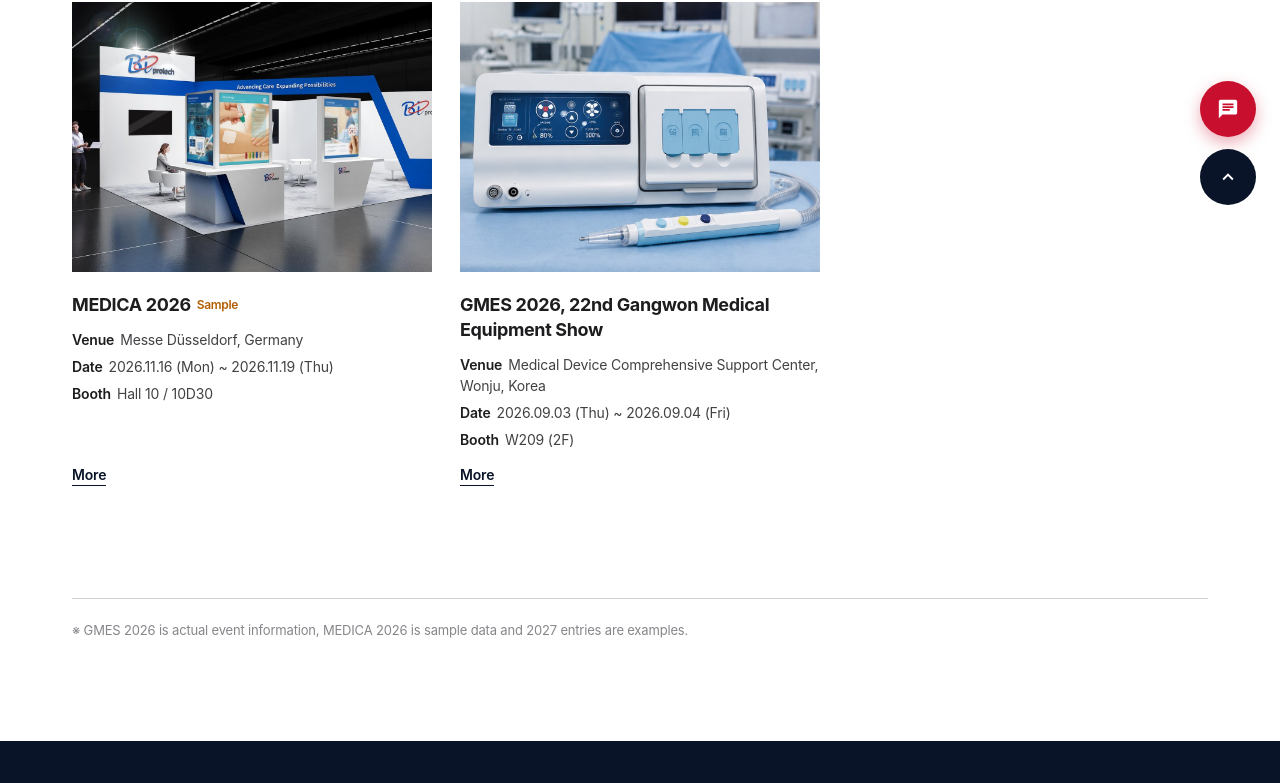
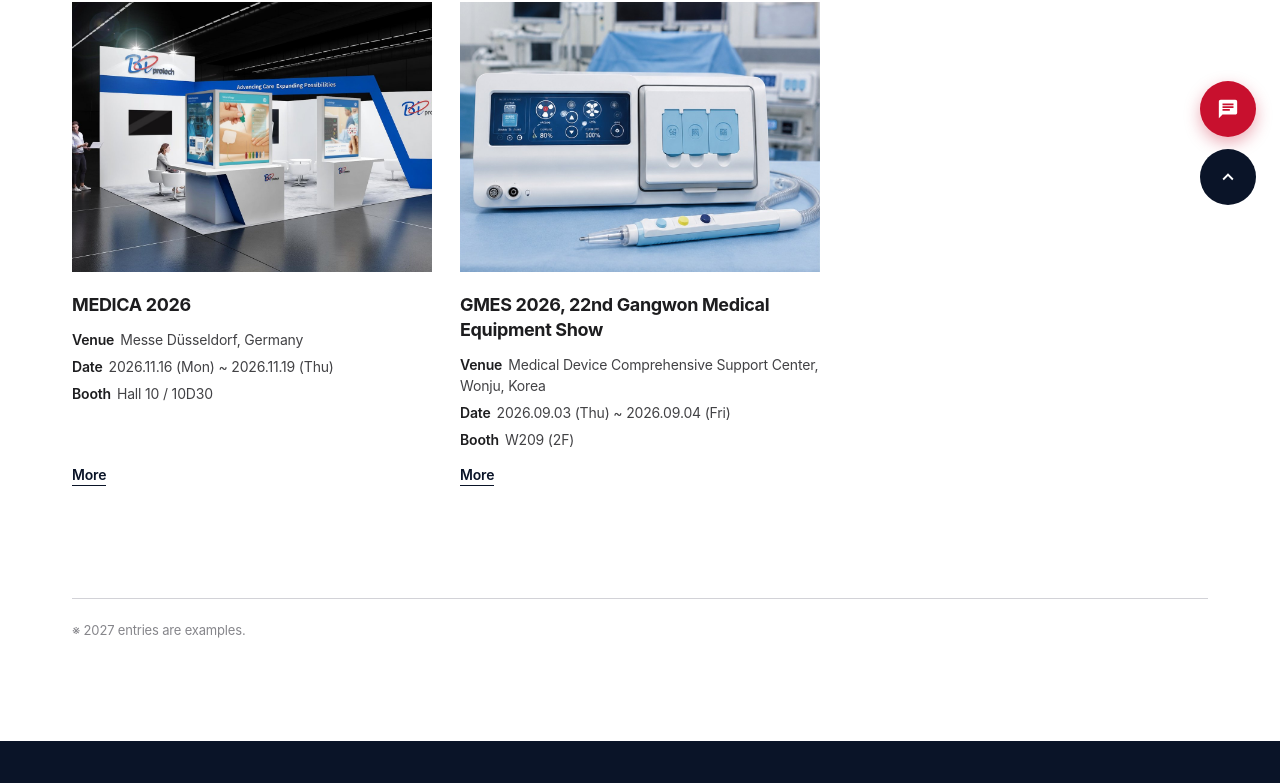
Before and after one commit to bioprotech-official/bioprotech-site, a plain HTML site: page news/exhibition.html in a window 1280 px wide. Shown: the part 571-1354 px from the top of the page. Drawn offline with Linux system fonts and the light colour scheme; a web font is replaced by a local one.

Commit message:
Remove MEDICA sample labels (261111)

```diff
--- a/news/exhibition.html
+++ b/news/exhibition.html
@@ -71,7 +71,7 @@ j=d.createElement(s),dl=l!='dataLayer'?'&l='+l:'';j.async=true;j.src=
 <ul class="ex-grid" id="ex-list"></ul>
 <div class="ex-pager" id="ex-pager"></div>
 
-<p class="ex-note en-only">※ GMES 2026 is actual event information, MEDICA 2026 is sample data and 2027 entries are examples.</p>
+<p class="ex-note en-only">※ 2027 entries are examples.</p>
 </main>
 <div id="bp-footer-slot"></div>
 <script src="../assets/js/data-bundle.js"></script>
@@ -83,7 +83,7 @@ const EXHIBITIONS = [
     short: 'GMES 2026', name: { ko: 'GMES 2026, 22nd Gangwon Medical Equipment Show', en: 'GMES 2026, 22nd Gangwon Medical Equipment Show', es: 'GMES 2026' },
     city: { ko: 'Medical Device Comprehensive Support Center, Wonju, Korea', en: 'Medical Device Comprehensive Support Center, Wonju, Korea', es: 'Wonju, Corea' },
     booth: 'W209 (2F)', img: '../assets/img/news/gmes-2026/card.jpg', url: '', news: '2026-gmes' },
-  { year: 2026, start: '2026-11-16', end: '2026-11-19', status: 'plan', sample: true, short: 'MEDICA 2026',
+  { year: 2026, start: '2026-11-16', end: '2026-11-19', status: 'plan', short: 'MEDICA 2026',
     name: { ko: 'MEDICA 2026', en: 'MEDICA 2026', es: 'MEDICA 2026' },
     city: { ko: 'Messe Düsseldorf, Germany', en: 'Messe Düsseldorf, Germany', es: 'Messe Düsseldorf, Alemania' },
     booth: 'Hall 10 / 10D30', img: '../assets/img/exhibitions/medica-2026.jpg', url: 'https://www.medica-tradefair.com/', news: '2026-medica' },
```
